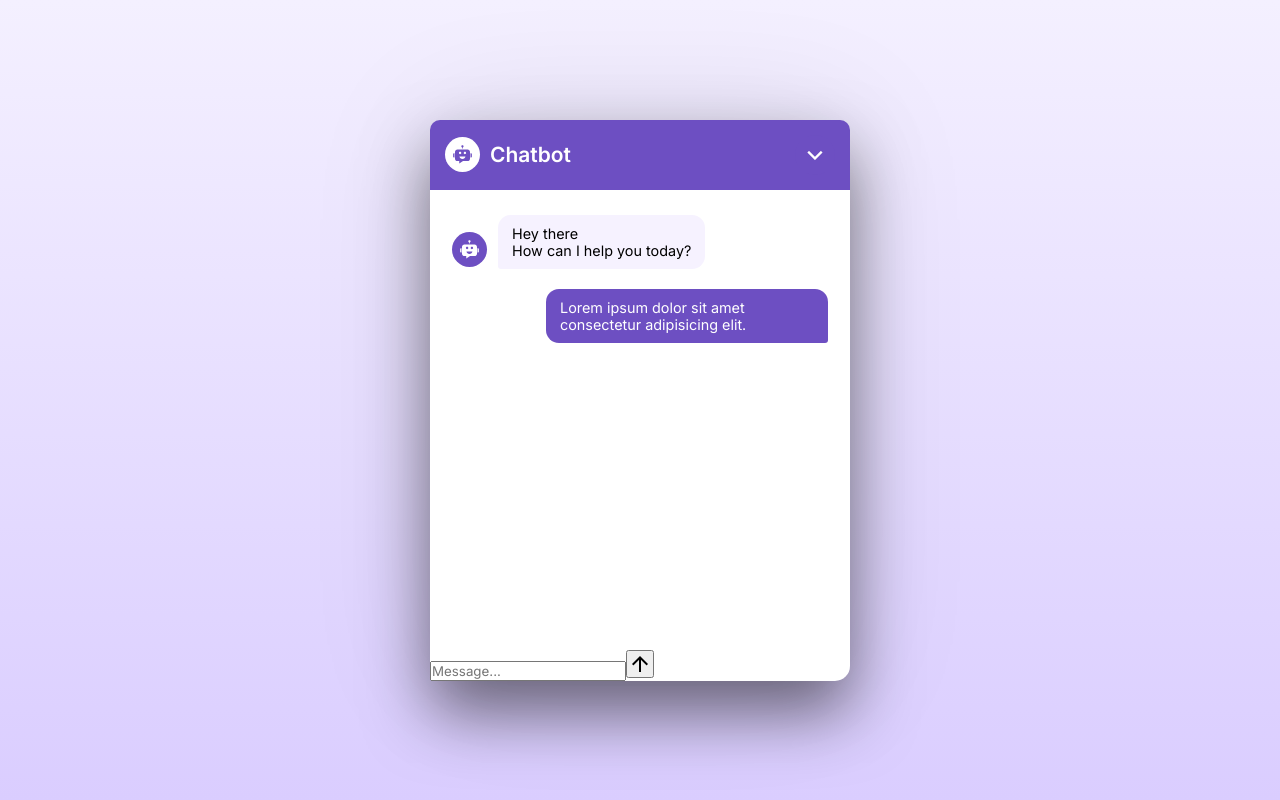
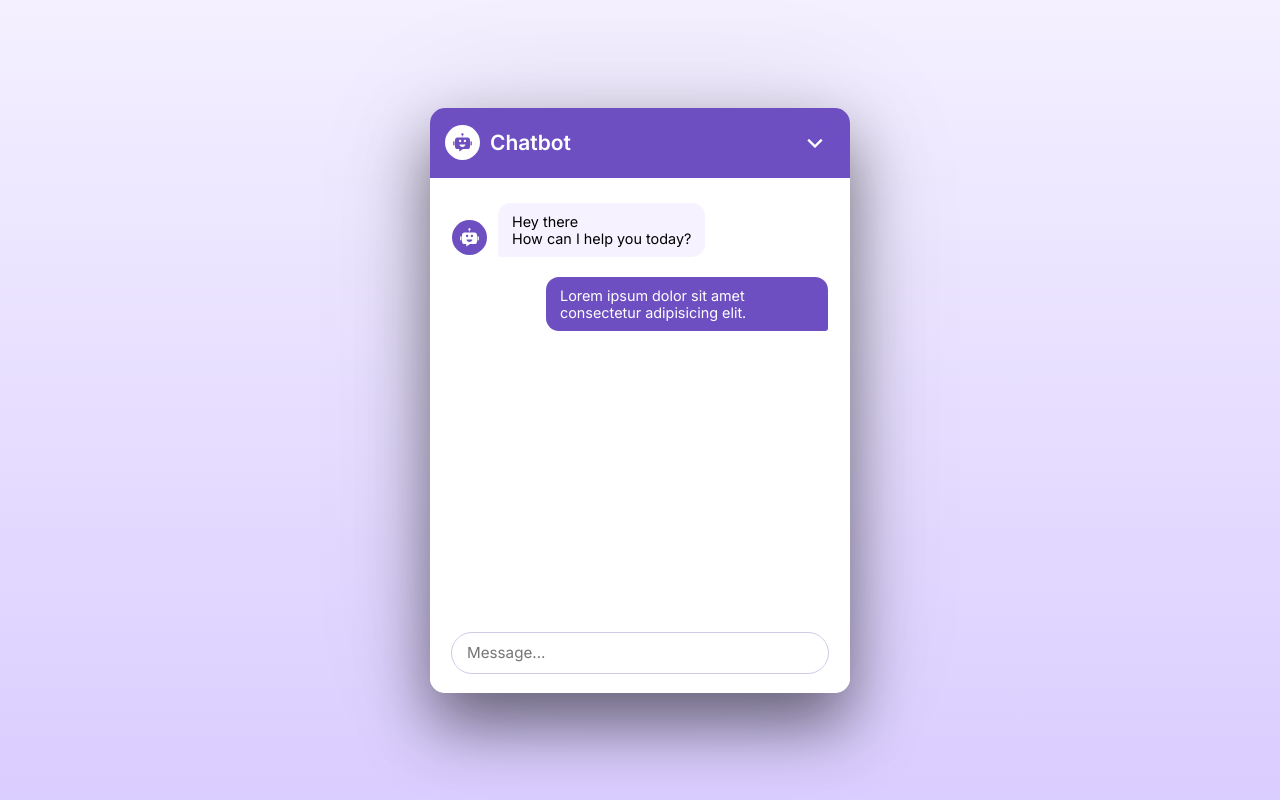
Before and after one commit to Pradhanji09/AI-Chatbot, a React (Vite) app: page / in a window 1280 px wide. Built offline with nearby package versions, Linux system fonts and the light colour scheme.

Commit message:
Footer Desinged and Separate component for Chat Form

```diff
--- a/src/App.jsx
+++ b/src/App.jsx
@@ -1,4 +1,5 @@
 import Chaboticon from "./components/Chaboticon";
+import ChatForm from "./components/ChatForm";
 
 const App = () => {
   return (
@@ -32,15 +33,7 @@
 
         {/* Chatbot Footer*/}
         <div className="chatbot-footer">
-          <form action="#" className="chat-form">
-            <input
-              type="text"
-              placeholder="Message..."
-              className="message-input"
-              required
-            />
-            <button className="material-symbols-outlined">arrow_upward</button>
-          </form>
+          <ChatForm />
         </div>
       </div>
     </div>
--- /dev/null
+++ b/src/components/ChatForm.jsx
@@ -0,0 +1,15 @@
+const ChatForm = () => {
+  return (
+    <form action="#" className="chat-form">
+      <input
+        type="text"
+        placeholder="Message..."
+        className="message-input"
+        required
+      />
+      <button className="material-symbols-outlined">arrow_upward</button>
+    </form>
+  );
+};
+
+export default ChatForm;
--- a/src/index.css
+++ b/src/index.css
@@ -12,6 +12,7 @@
   justify-content: center;
   align-items: center;
   min-height: 100vh;
+
   background: linear-gradient(#f4f0ff, #dacdff);
 }
 .chatbot-popup {
@@ -19,6 +20,8 @@
   background: #fff;
   border-radius: 15px;
   box-shadow: 0 0 128px 0 rgba(0, 0, 0, 0.1), 0 32px 64px 0 rgba(0, 0, 0, 0.5);
+  position: relative;
+  overflow: hidden;
 }
 
 .chatbot-popup .chatbot-header {
@@ -27,8 +30,6 @@
   justify-content: space-between;
   background: #6d4fc2;
   padding: 15px;
-  border-top-left-radius: 10px;
-  border-top-right-radius: 10px;
 }
 .chatbot-header .header-info {
   display: flex;
@@ -74,6 +75,8 @@
   display: flex;
   flex-direction: column;
   gap: 20px;
+  border-radius: 15px;
+  margin-bottom: 55px;
 }
 .chatbot-body .message {
   display: flex;
@@ -112,3 +115,47 @@
   color: #fff;
   border-radius: 13px 13px 3px 13px;
 }
+
+.chatbot-footer {
+  position: absolute;
+  bottom: 0;
+  width: 100%;
+  background: #fff;
+  padding: 15px 22px 20px;
+}
+.chatbot-footer .chat-form {
+  display: flex;
+  outline: 1px solid #cccce5;
+  align-items: center;
+  border-radius: 22px;
+}
+.chatbot-footer .chat-form:focus-within {
+  outline: 2px solid #6d4fc2;
+}
+.chat-form .message-input {
+  border: none;
+  outline: none;
+  width: 100%;
+  background: none;
+  height: 40px;
+  padding: 1px 15px;
+  font-size: 0.95rem;
+}
+
+.chat-form button {
+  height: 35px;
+  width: 35px;
+  display: none;
+  border: none;
+  outline: none;
+  cursor: pointer;
+  font-size: 1.1rem;
+  color: #fff;
+  background-color: #593bab;
+  border-radius: 50%;
+  flex-shrink: 0;
+  margin-right: 2px;
+}
+.chatbot-footer .message-input:valid ~ button {
+  display: block;
+}
```
